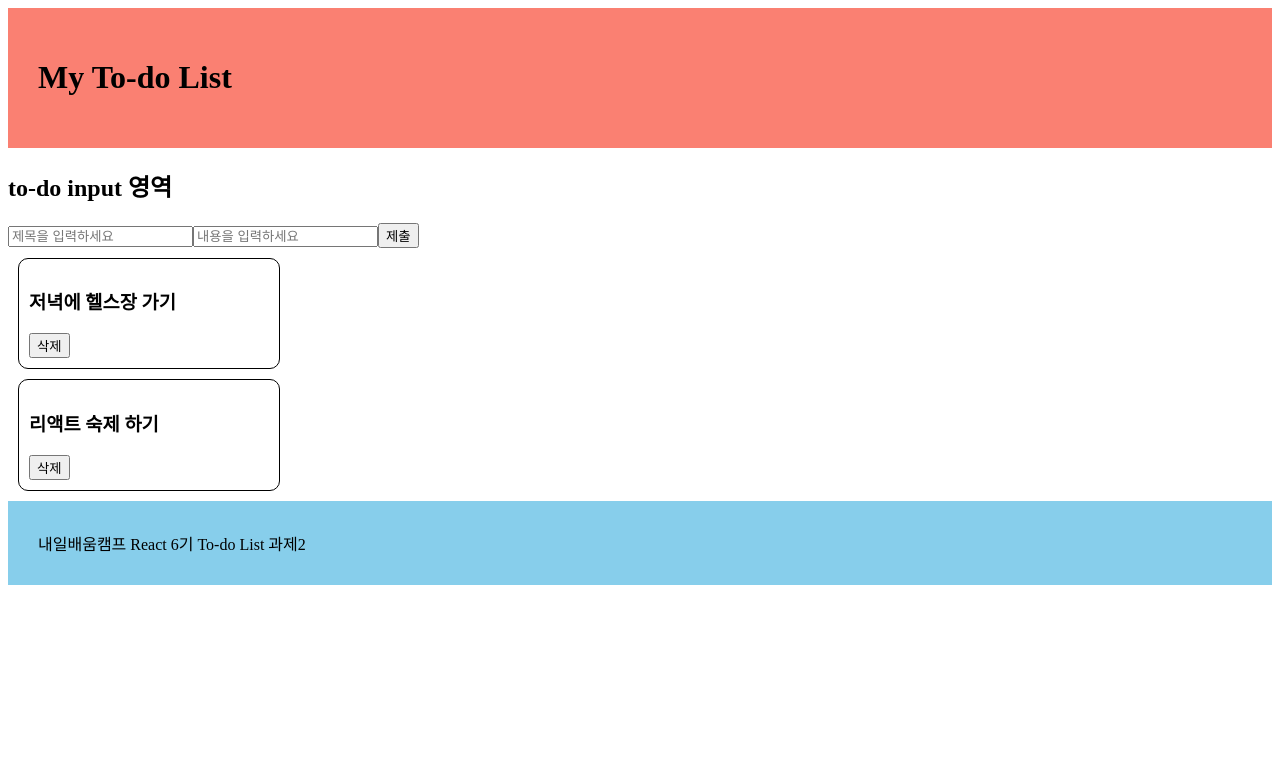
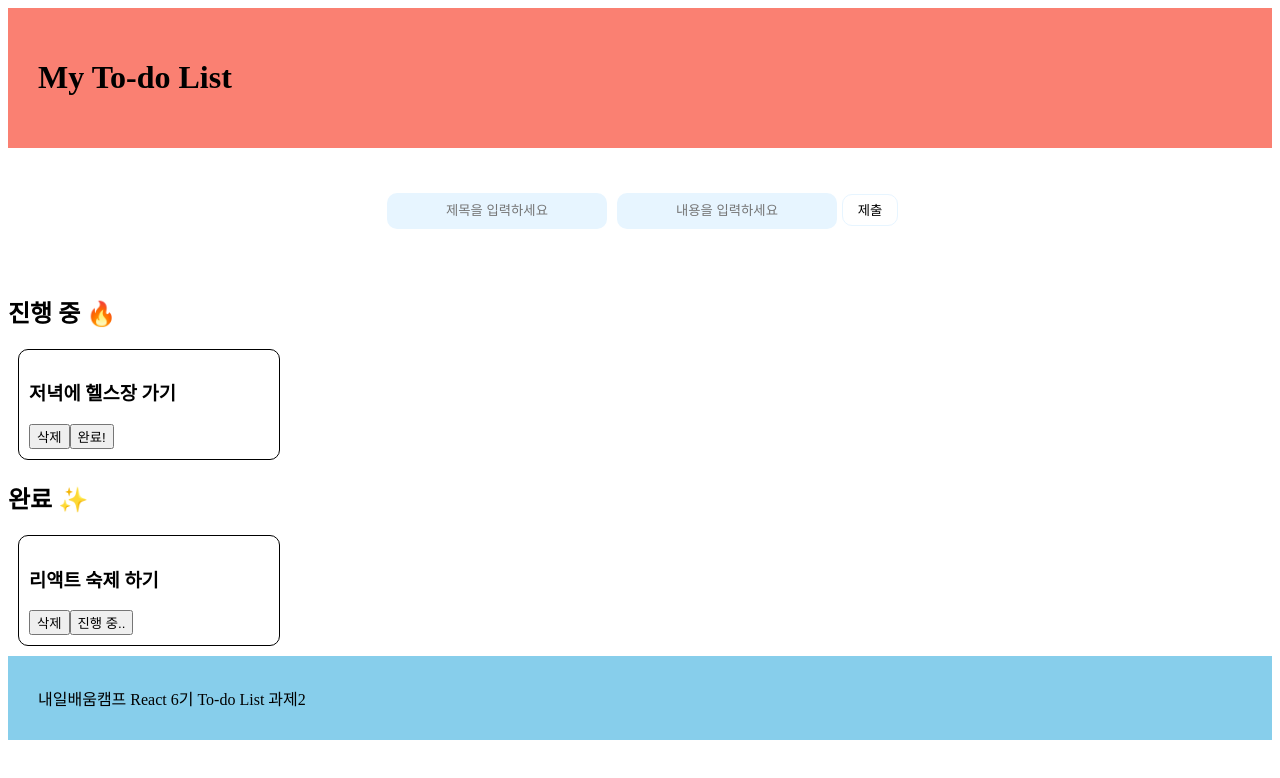
Before and after one commit to xoxojw/to-do-list-2, a React (Create React App) app: page / in a window 1280 px wide. Shown: the top 778 px of the page. Built offline with nearby package versions, Linux system fonts and the light colour scheme.

Commit message:
:sparkles: 상태 분기 기능(isDone 상태에 따라 진행중, 완료 전환) 구현

```diff
--- a/src/components/AddForm.jsx
+++ b/src/components/AddForm.jsx
@@ -2,6 +2,7 @@ import { useState } from "react";
 import { useDispatch } from "react-redux";
 import uuid from "react-uuid";
 import { add_todo } from "redux/modules/actions";
+import styled from "styled-components";
 
 
 const AddForm = () => {
@@ -23,17 +24,16 @@ const AddForm = () => {
 
   return (
     <>
-    <section>
-      <h2>to-do input 영역</h2>
+    <StForm>
       <form onSubmit={onSubmitHandler}>
-          <input
+          <StInput
             name="title"
             type="text"
             placeholder="제목을 입력하세요"
             onChange={(event) => { setTitle(event.target.value); }}
             required
         />
-          <input
+          <StInput
             name="content"
             type="text"
             placeholder="내용을 입력하세요"
@@ -41,11 +41,38 @@ const AddForm = () => {
             onChange={(event) => { setContent(event.target.value); }}
             required
         />
-        <button>제출</button>
+        <StInputButton>제출</StInputButton>
       </form>
-    </section>
+    </StForm>
     </>
   )
 }
 
 export default AddForm;
+
+const StForm = styled.section`
+  padding: 5vh;
+  text-align: center;
+  color: white;
+`;
+
+const StInput = styled.input`
+  width: 25vh;
+  height: 2vh;
+  margin: 5px;
+  padding: 10px;
+  border: none;
+  border-radius: 10px;
+  outline: none;
+  text-align: center;
+  background-color: #e7f5ff;
+`;
+
+const StInputButton = styled.button`
+  width: 7vh;
+  height: 4vh;
+  border: 1px solid #e7f5ff;
+  border-radius: 10px;
+  background-color: white;
+  cursor: pointer;
+`;
--- a/src/components/TodoList.jsx
+++ b/src/components/TodoList.jsx
@@ -1,5 +1,5 @@
 import { useSelector, useDispatch } from "react-redux";
-import { delete_todo } from "redux/modules/actions";
+import { delete_todo, isdone_todo } from "redux/modules/actions";
 
 import styled from "styled-components";
 
@@ -8,29 +8,57 @@ const TodoList = () => {
 
   const dispatch = useDispatch();
 
+  const ingTodos = todos.filter((todo) => !todo.isDone);
+  const doneTodos = todos.filter((todo) => todo.isDone);
+
   const onDeleteButtonClickHandler = (id) => {
     dispatch(delete_todo(id));
   };
 
+  const onToggleButtonClickHandler = (id) => {
+    dispatch(isdone_todo(id));
+  };
+
   return (
-    <section>
-      {/* TypeError: Cannot read property 'map' of undefined 오류 발생 */}
-      {/* 해결방법 : https://tlsdnjs12.tistory.com/56 */}
-      {todos.map((todo) => {
+    <StSection>
+      <h2>진행 중 🔥</h2>
+      {ingTodos.map((todo) => {
         return (
           <StTodoContainer key={todo.id}>
             <h3>{todo.title}</h3>
             <button onClick={() => onDeleteButtonClickHandler(todo.id)}>
               삭제
             </button>
+            <button onClick={() => onToggleButtonClickHandler(todo.id)}>
+              {todo.isDone ? "진행 중.." : "완료!"}
+            </button>
           </StTodoContainer>
         );
       })}
-    </section>
+
+      <h2>완료 ✨</h2>
+        {doneTodos.map((todo) => {
+          return (
+            <StTodoContainer key={todo.id}>
+              <h3>{todo.title}</h3>
+              <button onClick={() => onDeleteButtonClickHandler(todo.id)}>
+                삭제
+              </button>
+              <button onClick={() => onToggleButtonClickHandler(todo.id)}>
+                {todo.isDone ? "진행 중.." : "완료!"}
+              </button>
+            </StTodoContainer>
+          );
+        })}
+    </StSection>
   );
 }
 
 export default TodoList;
+
+const StSection = styled.section`
+  width: 95%;
+`;
 
 const StTodoContainer = styled.div`
   max-width: 30vh;
--- a/src/redux/modules/todos.js
+++ b/src/redux/modules/todos.js
@@ -33,7 +33,7 @@ export const todos = (state = initialState, action) => {
     case ISDONE_TODO:
       return {
         todos: state.todos.map((todo) => {
-          if (todo.id === action.id) {
+          if (todo.id === action.isDone) {
             return { ...todo, isDone: !todo.isDone };
           } else {
             return todo;
```
